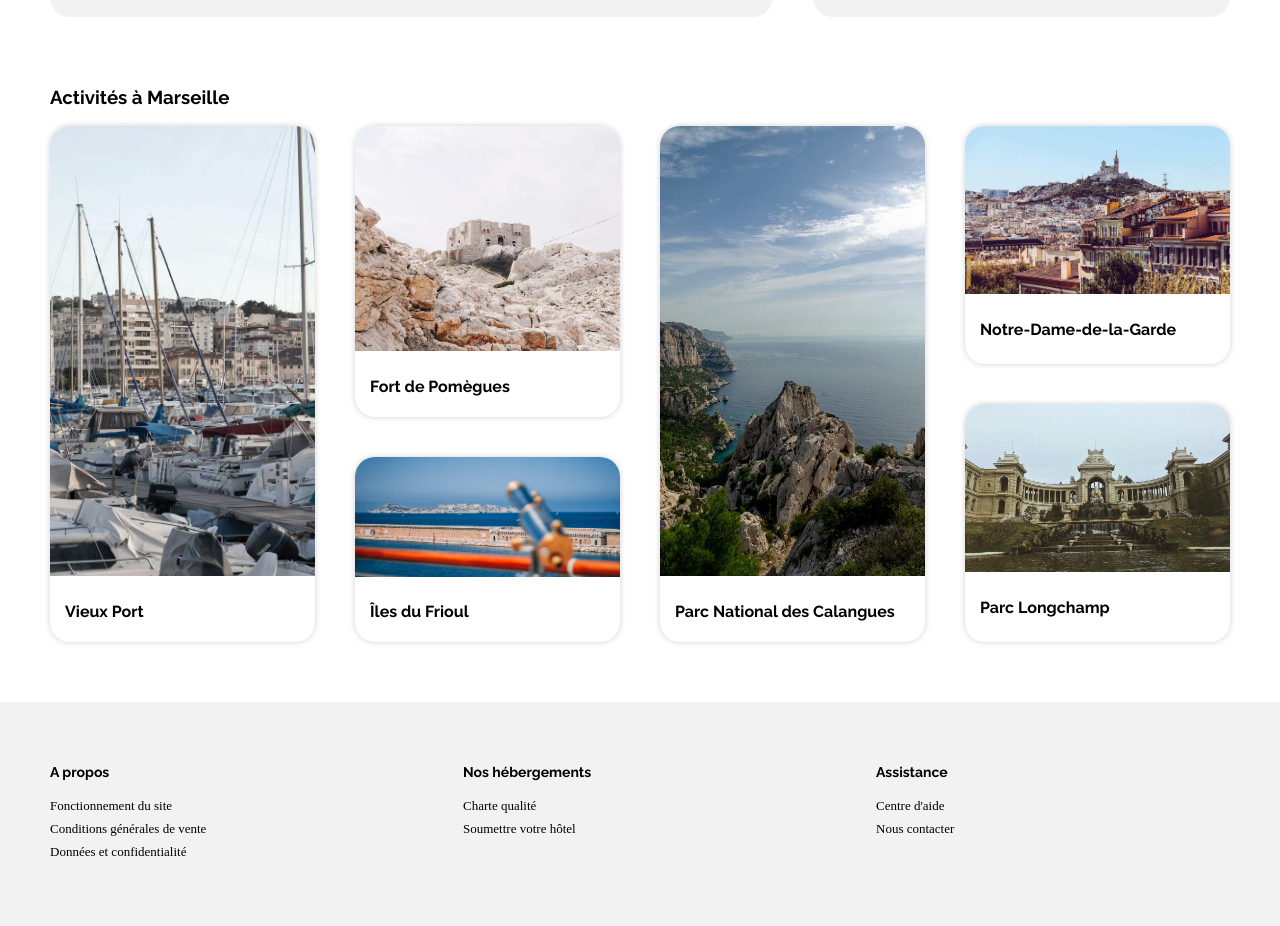
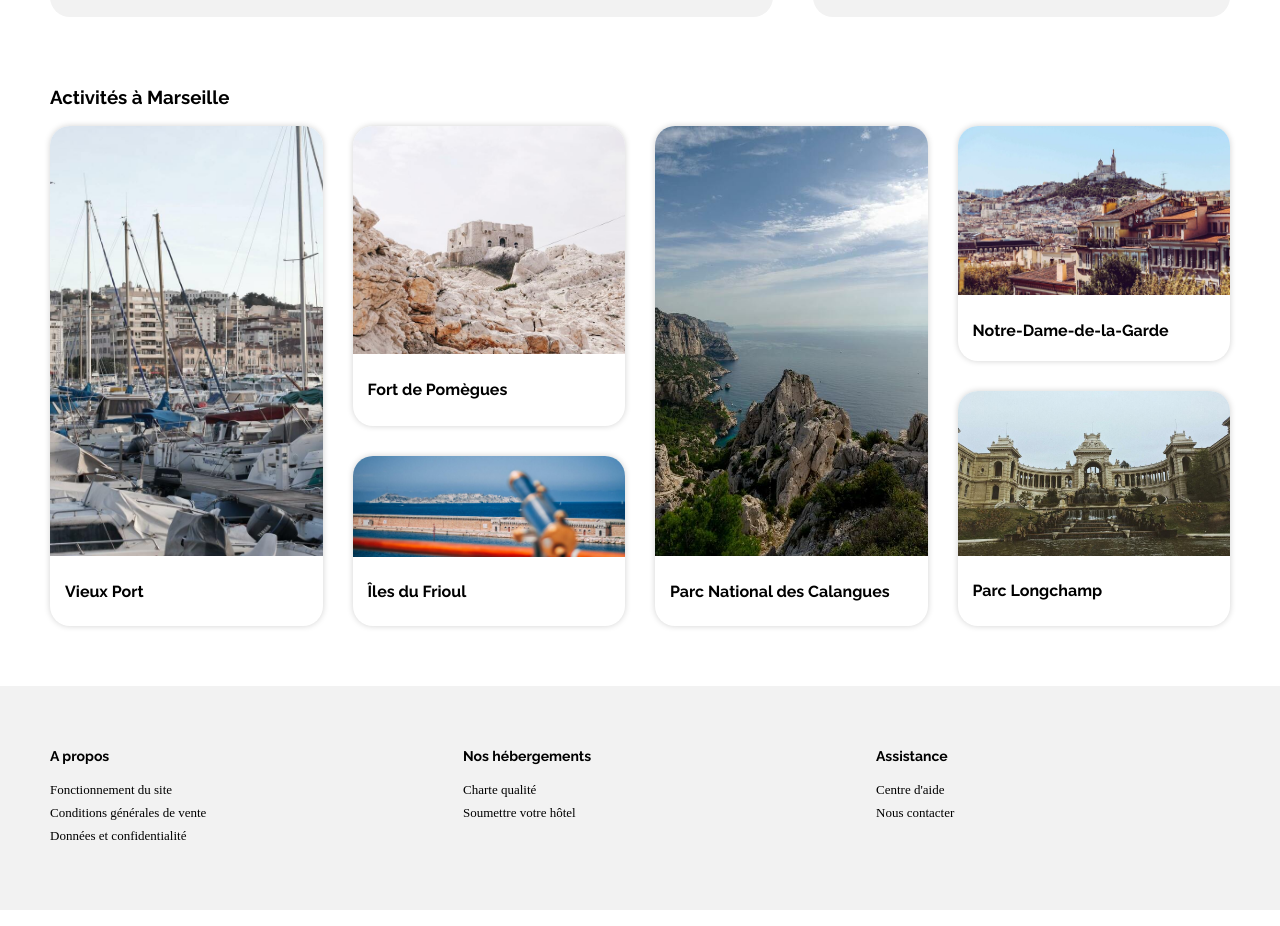
Before and after one commit to Pyke7/P2_caouen_loic, a plain HTML site: page index.html in a window 1280 px wide. Shown: the part 1060-1986 px from the top of the page. Drawn offline with Linux system fonts and the light colour scheme; a web font is replaced by a local one.

Commit message:
Modif section activites simplifiée

```diff
--- a/css/style.css
+++ b/css/style.css
@@ -490,7 +490,7 @@ input::placeholder
     color: #f2f2f2;
 }
 
-/* ------------------------------------------section 2----------------------------------------- */
+/* ---------------------------------section 2----------------------------------------- */
 
 #activites
 {
@@ -504,111 +504,90 @@ input::placeholder
 .bloc_activites_content
 {
     display: flex;
-    height: auto;
+    justify-content: space-between;
+    align-items: flex-start;
+    height: 500px;
 }
 
-.gros_bloc_1
-{
-    display: flex;
-    flex: 1;
-    margin-right: 20px;
-}
 .card_1
 {
-    /* display: flex;
-    flex-direction: column;
-    justify-content: flex-start; */
-    flex: 1;
-    border: transparent;
-    border-radius: 20px;
-    height: auto;
-    margin-right: 20px;
+    width: 25%;
+    height: 100%;
+    margin-right: 15px;
 }
 
-.card_1 img
-{
-    height: 450px;
+.card_1 img{
+    height: 86%;
 }
 
-.petit_bloc_1
+.column_1
 {
     display: flex;
     flex-direction: column;
-    flex: 1;
-    margin-left: 20px;
-    /* width: 50%; */
+    width: 25%;
+    height: 100%;
+    margin: 0 15px;
 }
 
 .card_2
 {
     height: 60%;
-    margin-bottom: 20px;
+    margin-bottom: 30px;
 }
 
 .card_2 img
 {
-    height: 225px;
+    height: 76%;
 }
 
 .card_3
 {
-    height: 40%;
-    margin-top: 20px;
+    height: 34%;
 }
 
 .card_3 img
 {
-    height: 120px;
-}
-
-.gros_bloc_2
-{
-    display: flex;
-    flex: 1;
-    margin-left: 20px;
+    height: 59%;
 }
 
 .card_4
 {
-    /* display: flex;
-    justify-content: flex; */
-    flex: 1;
-    margin-right: 20px;
+    width: 25%;
+    height: 100%;
+    margin: 0 15px;
 }
 
 .card_4 img
 {
-    height: 450px;
+    height: 86%;
 }
 
-.petit_bloc_2
+.column_2
 {
-    display: flex;
-    flex-direction: column;
-    flex: 1;
-    margin-left: 20px;
+    width: 25%;
+    height: 100%;
+    margin-left: 15px;
 }
 
 .card_5
 {
-    height: 50%;
-    margin-bottom: 20px;
+    height: 47%;
+    margin-bottom: 30px;
 }
 
 .card_5 img
 {
-    height: 168px;
+    height: 72%;
 }
 
 .card_6
 {
-    height: 50%;
-    margin-top: 20px;
+    height: 47%;
 }
 
 .card_6 img
 {
-    height: 168px;
+    height: 70%;
 }
 
 /* elements des deux gros blocs */
@@ -619,6 +598,16 @@ input::placeholder
     border-radius: 20px;
 }
 
+.card_activites figure
+{
+    height: 100%;
+}
+
+.card_activites a
+{
+    height: 100%;
+}
+
 .card_activites img
 {
     border-radius: 20px 20px 0 0;
@@ -626,7 +615,10 @@ input::placeholder
 
 #activites  h4
 {
+    display: flex;
+    align-items: center;
     padding-left: 15px;
+    height: 10%;
 }
 
 /*-------------------------------------------footer-----OK----------------------------------------*/
--- a/index.html
+++ b/index.html
@@ -260,7 +260,6 @@
             <section id="activites">
                 <h3>Activités à Marseille</h3>
                 <div class="bloc_activites_content">
-                    <div class="gros_bloc_1">
                     <div class="card_1 card_activites">
                         <a href="images/activites/2_large/reno-laithienne-QUgJhdY5Fyk-unsplash.jpg">
                             <figure>
@@ -271,7 +270,7 @@
                             </figure>
                         </a>
                     </div>
-                        <div class="petit_bloc_1">
+                    <div class="column_1">
                         <div class="card_2 card_activites">
                             <a href="images/activites/2_large/paul-hermann-QFTrLdQIRhI-unsplash.jpg">
                                 <figure>
@@ -293,8 +292,6 @@
                             </a>
                         </div>
                     </div>
-                    </div>
-                    <div class="gros_bloc_2">
                     <div class="card_4 card_activites">
                         <a href="images/activites/2_large/kilyan-sockalingum-NR8-cBCN3aI-unsplash.jpg">
                             <figure>
@@ -305,7 +302,7 @@
                             </figure>
                         </a>
                     </div>
-                        <div class="petit_bloc_2">
+                    <div class="column_2">
                         <div class="card_5 card_activites">
                             <a href="images/activites/2_large/florian-wehde-xW9e8gdotxI-unsplash.jpg">
                                 <figure>
@@ -325,7 +322,6 @@
                                         </figcaption>
                                 </figure>
                             </a>
-                            </div>
                         </div>
                     </div>
                 </div>
```
Lines whose indentation alone changed are shown as unchanged.
